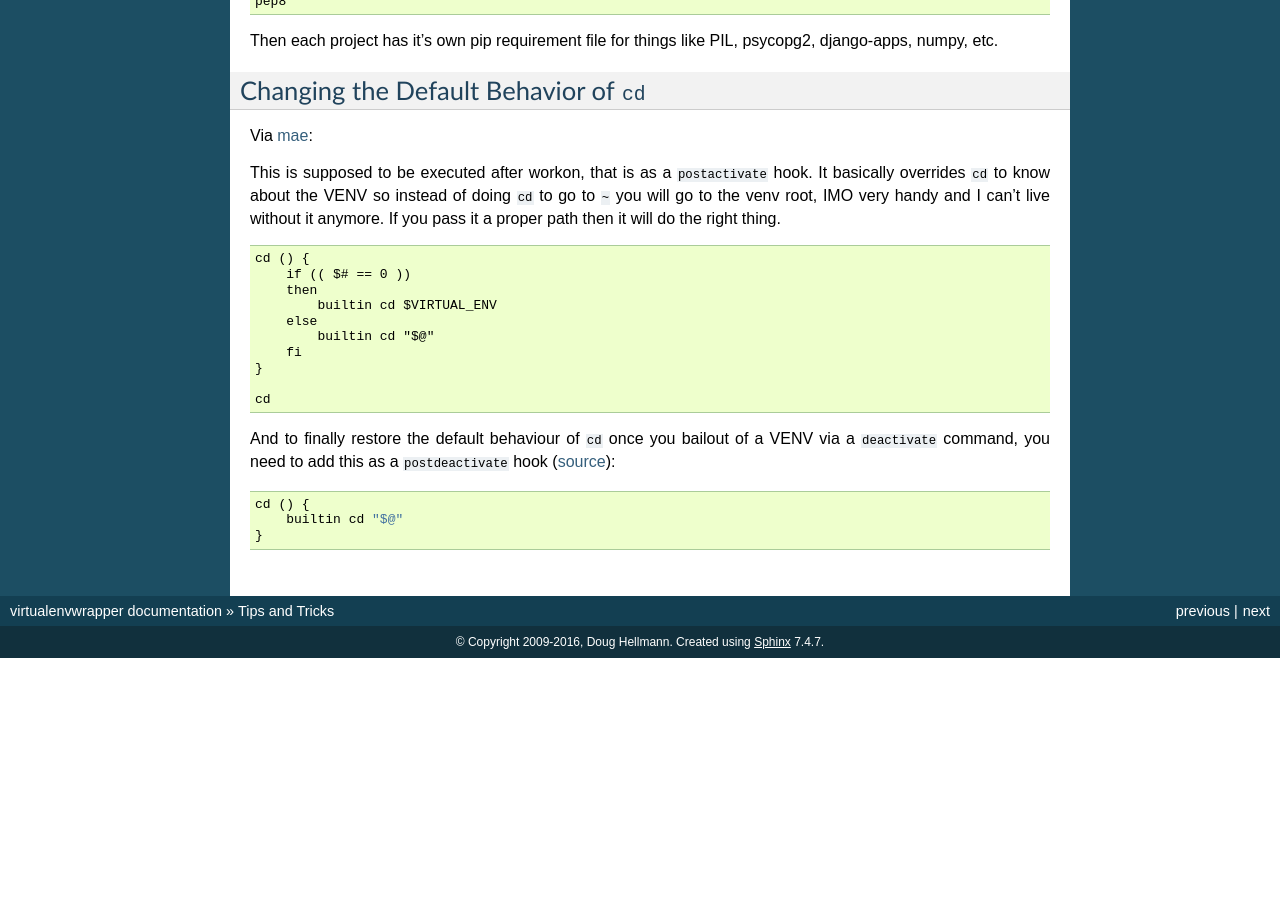
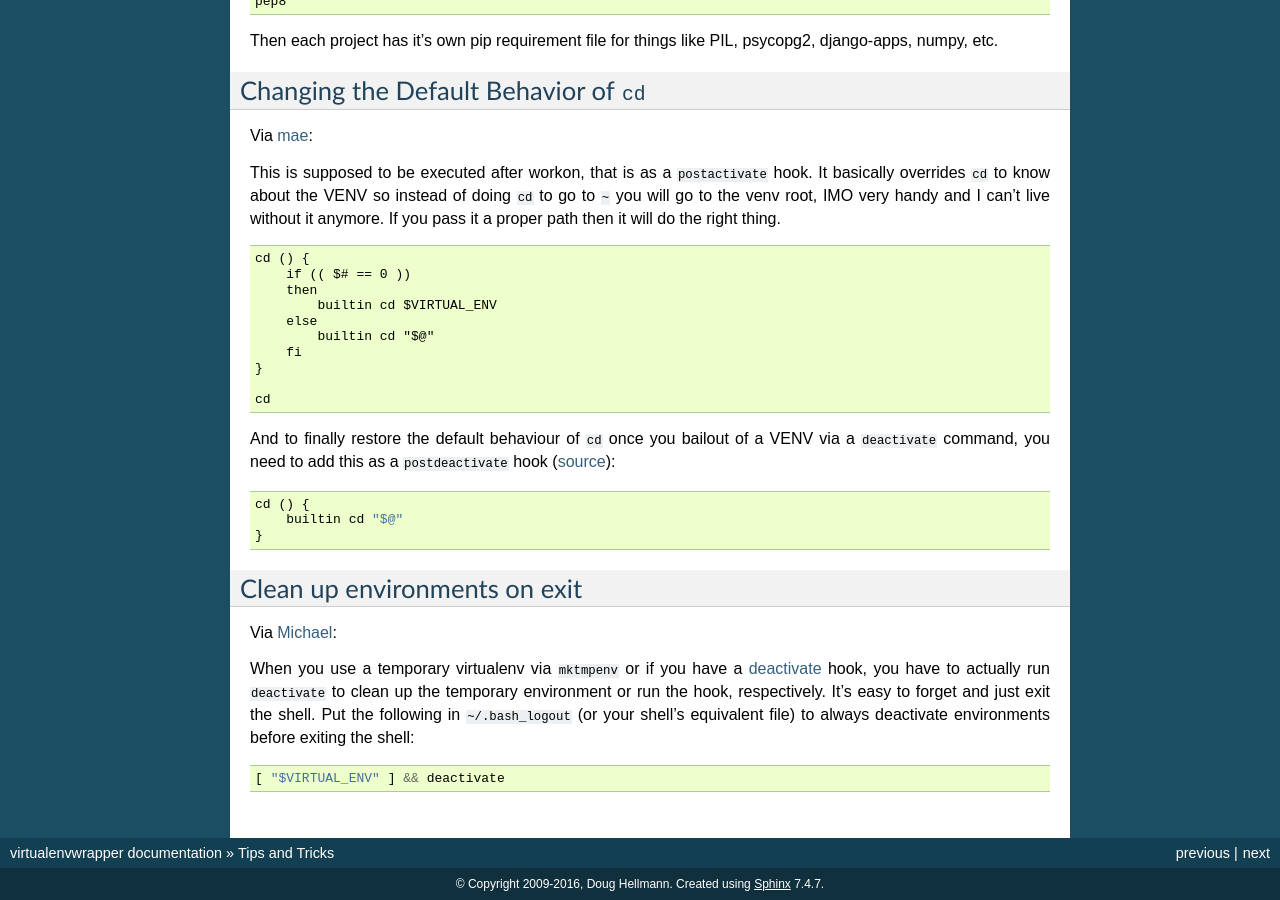
Before and after one commit to python-virtualenvwrapper/virtualenvwrapper, a Sphinx documentation site: the page built from docs/source/tips.rst, in a window 1280 px wide and 900 px high, scrolled down 1686 px. Built offline with Sphinx 7.4.7, drawn with Linux system fonts in a browser that asks for light colours; pages that are not in the unit, such as notebooks, are missing from menus; before the commit the page ends 2344 px from its top, so only the background shows below that; some of the changed text lies outside the part shown.

Commit message:
Add Deactivate-on-Logout Tip

```diff
--- a/docs/source/tips.rst
+++ b/docs/source/tips.rst
@@ -141,3 +141,17 @@ as a ``postdeactivate`` hook (`source
     cd () {
         builtin cd "$@"
     }
+
+Clean up environments on exit
+=======================================
+
+Via `Michael <https://github.com/kojiromike>`__:
+
+When you use a temporary virtualenv via ``mktmpenv`` or if you have
+a `deactivate <http://virtualenvwrapper.readthedocs.org/en/latest/plugins.html?highlight=hooks#post-deactivate>`_ hook, you have to actually run
+``deactivate`` to clean up the temporary environment or run the hook,
+respectively. It's easy to forget and just exit the shell. Put the
+following in ``~/.bash_logout`` (or your shell's equivalent file) to
+always deactivate environments before exiting the shell::
+
+    [ "$VIRTUAL_ENV" ] && deactivate
```
